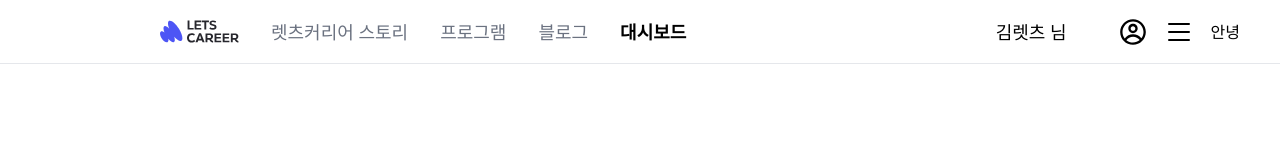
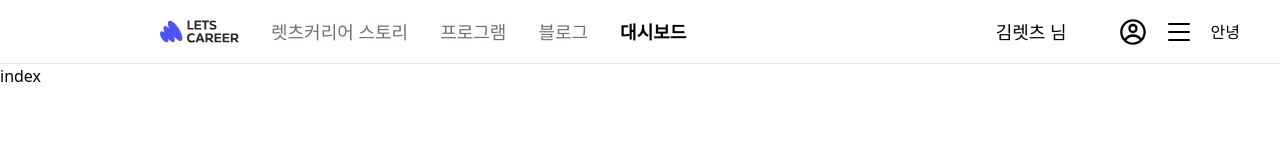
Before and after one commit to LetsCareer-A/LetsCareerA-FE, a React (Vite) app: page / in a window 1280 px wide. Shown: the top 160 px of the page. Built offline with nearby package versions, Linux system fonts and the light colour scheme.

Commit message:
[Feat] 라우팅 추가

```diff
--- a/src/App.tsx
+++ b/src/App.tsx
@@ -3,13 +3,19 @@ import { QueryClient, QueryClientProvider } from '@tanstack/react-query';
 import Navbar from './components/Navbar';
 import { ThemeProvider } from '@mui/material/styles';
 import theme from './styles/theme';
+import Dashbord from './pages/index'
 
 const queryClient = new QueryClient();
 
 function App() {
   return (
     <ThemeProvider theme={theme}>
-      <Navbar/>
+       <Router>
+      <Navbar />
+      <Routes>
+        <Route path="/" element={<Dashbord />} />
+      </Routes>
+    </Router>
     </ThemeProvider>
   );
 }
--- /dev/null
+++ b/src/pages/index.tsx
@@ -0,0 +1,9 @@
+import React from 'react'
+
+const index = () => {
+  return (
+    <div>index</div>
+  )
+}
+
+export default index
```
